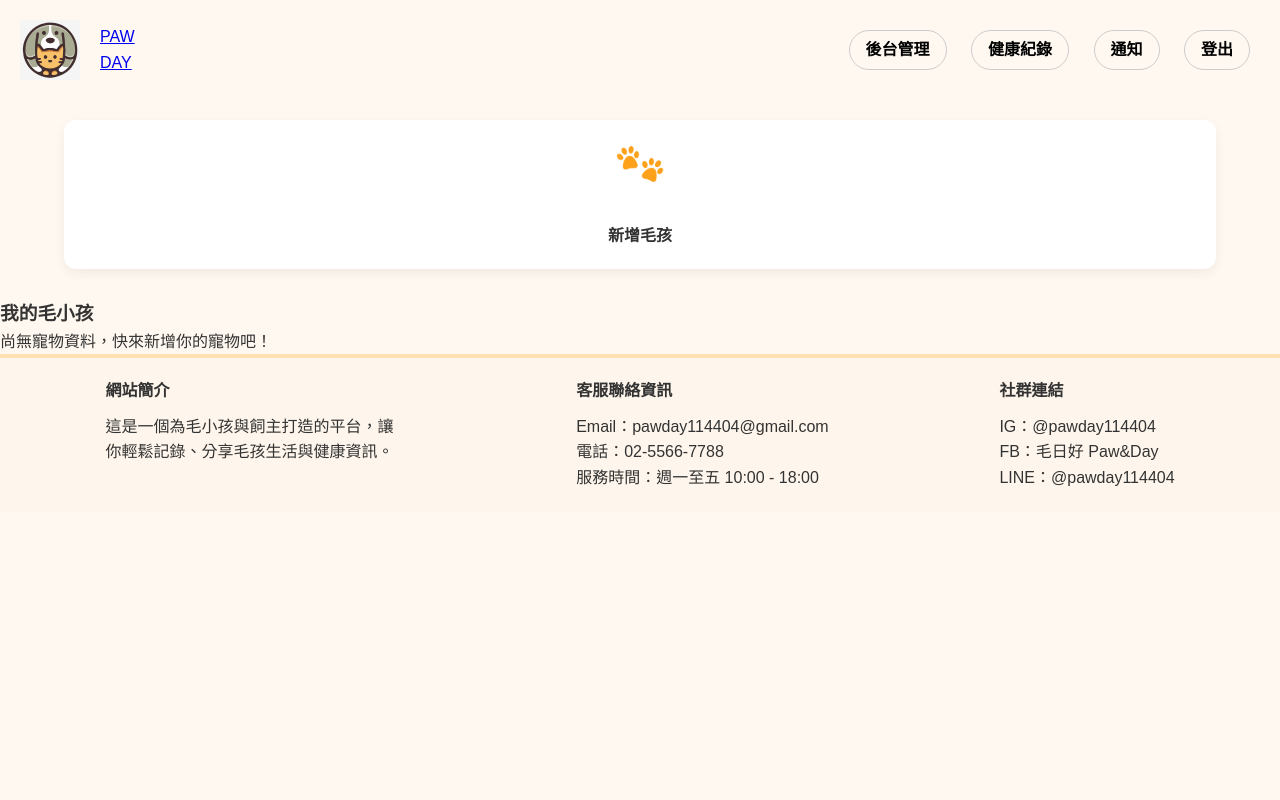
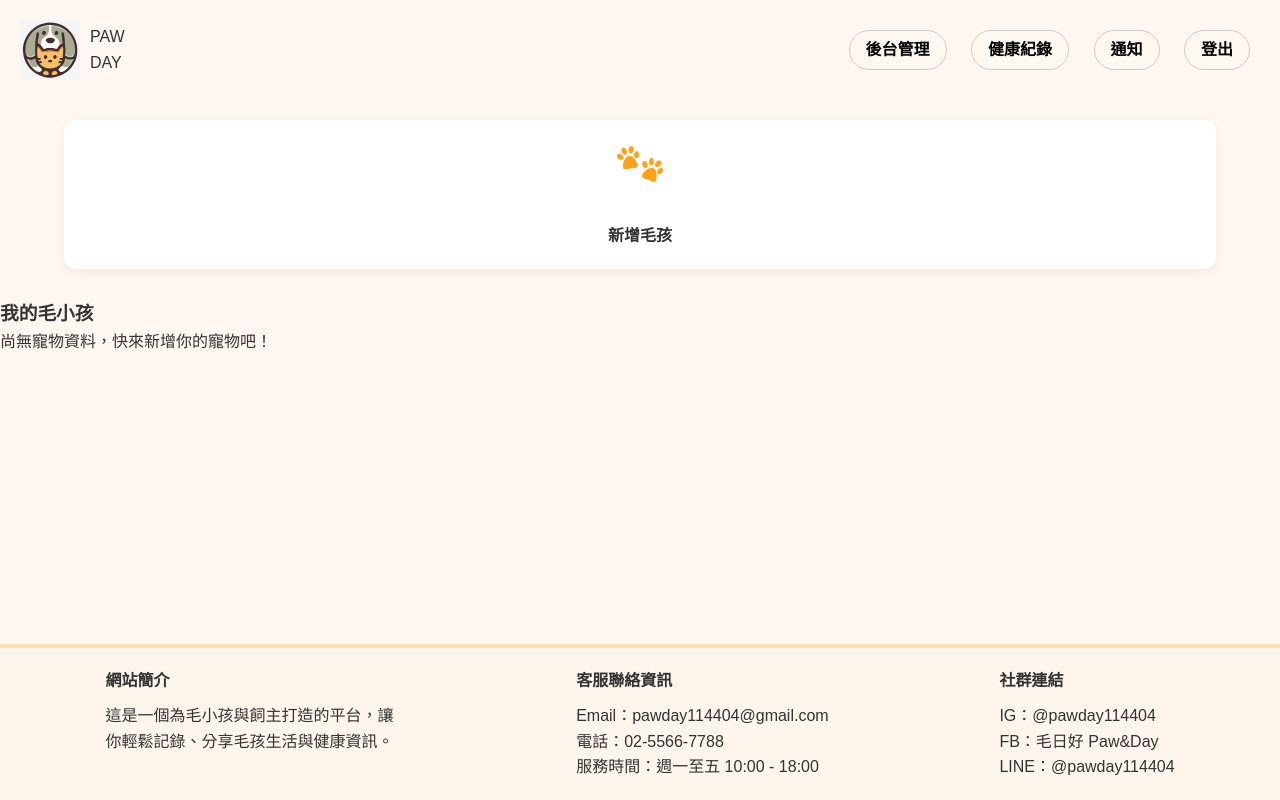
Before and after one commit to hongxu0218/114404ntub, a Django app: page /pets/ in a window 1280 px wide. Run offline with Django 5.2, Linux system fonts and the light colour scheme; the first user in the database is signed in; data that the repository does not hold is empty.

Commit message:
整合 飼主頁面

```diff
--- a/寵物生活與健康管理/petproject/static/css/style.css
+++ b/寵物生活與健康管理/petproject/static/css/style.css
@@ -3,6 +3,19 @@
   margin: 0;
   padding: 0;
   box-sizing: border-box;
+}
+
+html, body {
+  height: 100%;
+  margin: 0;
+  padding: 0;
+  display: flex;
+  flex-direction: column;
+}
+
+main {
+  flex: 1;
+  padding-bottom: 40px;
 }
 
 /* 基本字體設定 */
@@ -11,6 +24,7 @@ body {
   background-color: #fff8f0;
   color: #333;
   line-height: 1.6;
+  flex: 1;
 }
 
 /* Header 導覽列 */
@@ -31,13 +45,15 @@ header {
 .logo {
   display: flex;
   align-items: center;
+  text-decoration: none;      /* 移除連結底線 */
+  color: inherit;             /* 保持文字顏色一致 */
   gap: 10px;
   white-space: nowrap;     /* 不讓 LOGO 文字換行 */
   flex-shrink: 0;           /* 防止 LOGO 被壓縮 */
 }
 .logo img {
   width: 60px;
-  margin-right: 10px;
+  margin-right: auto;
 }
 nav a {
   margin: 0 10px;
@@ -184,6 +200,7 @@ footer {
   justify-content: space-around;
   padding: 20px;
   border-top: 4px solid #ffe0b3;
+  flex-shrink: 0;
 }
 footer div {
   max-width: 300px;
```
